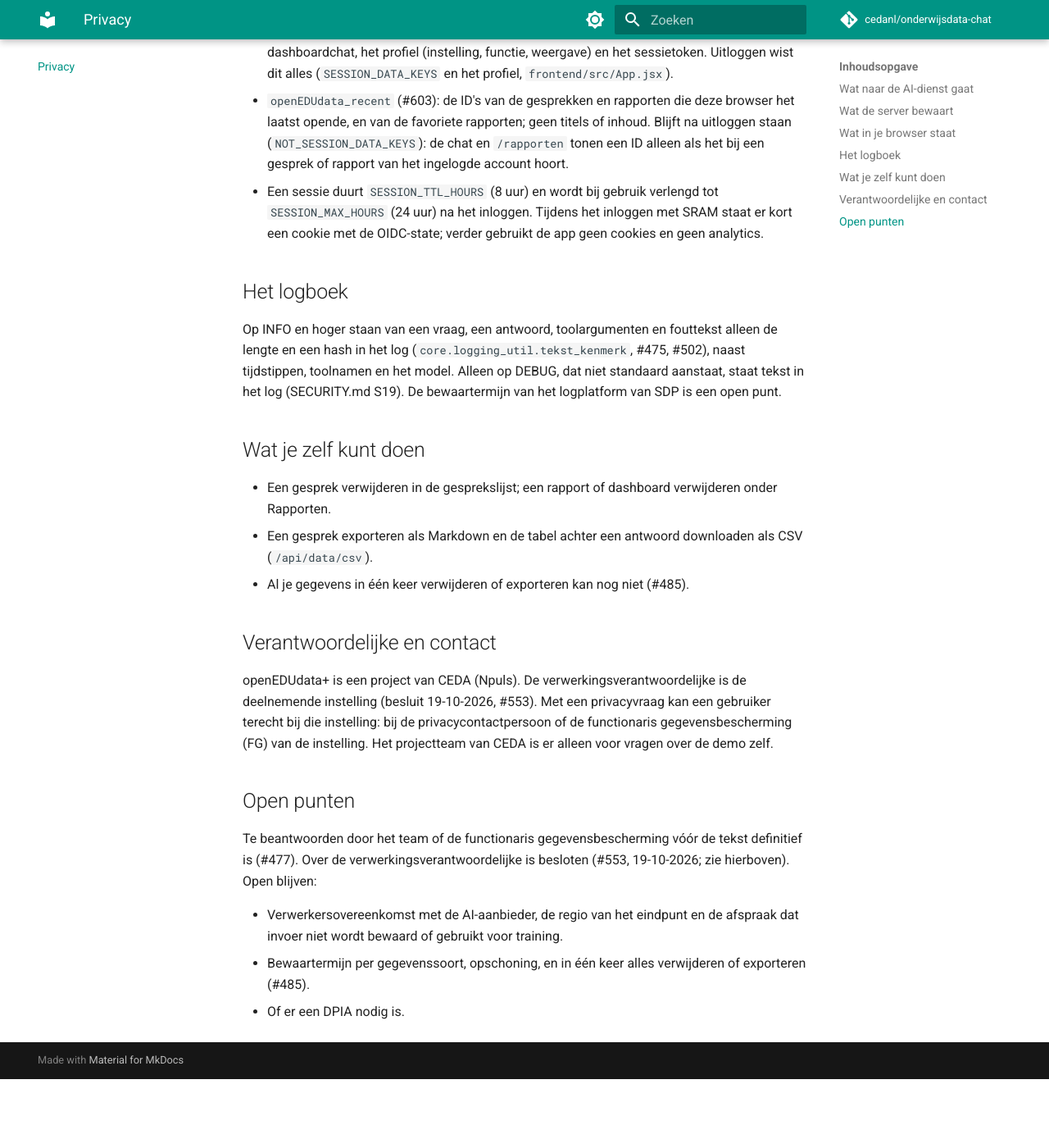
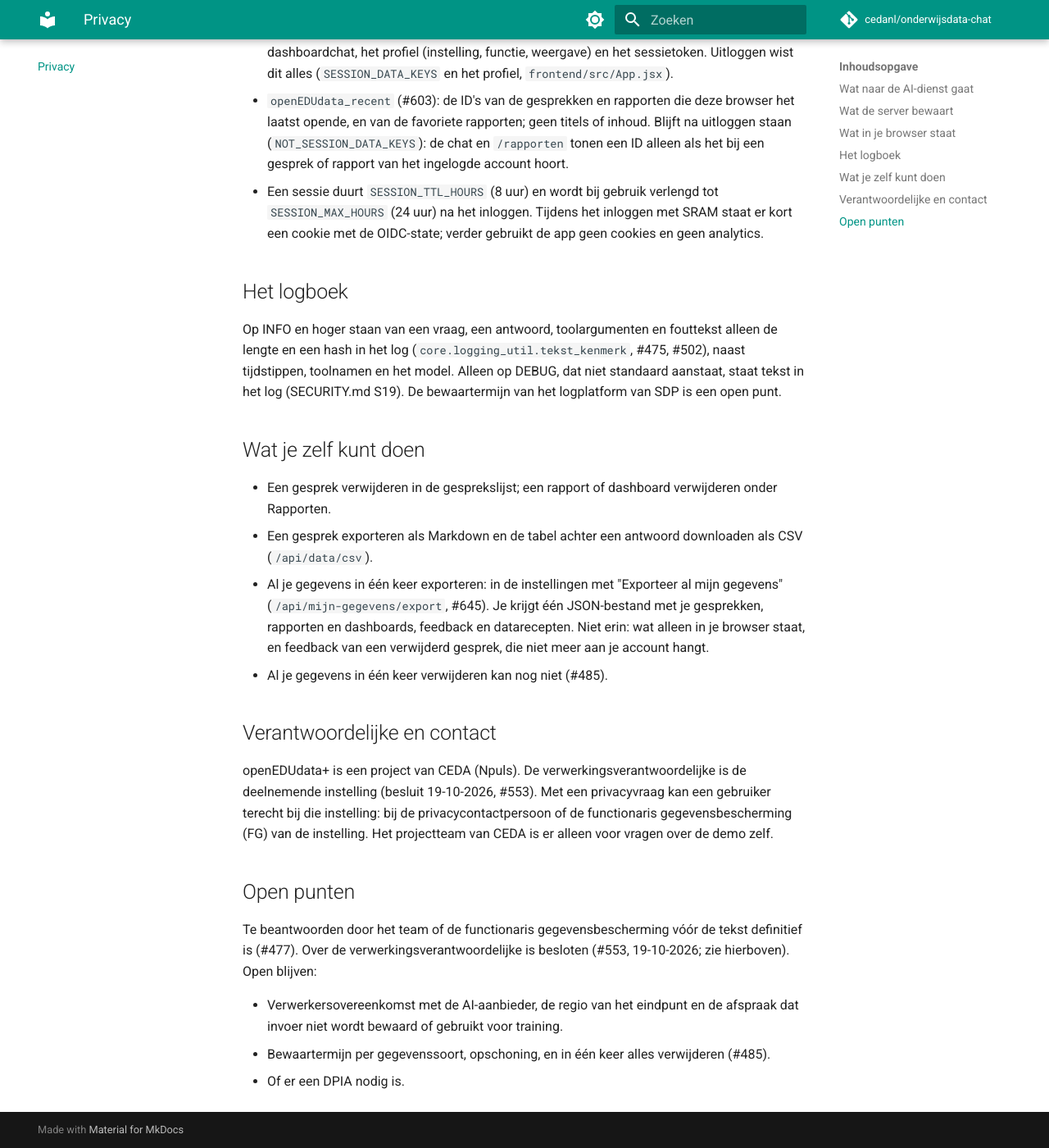
Before and after one commit to cedanl/onderwijsdata-chat, an MkDocs documentation site: the page built from docs/privacy.md, in a window 1280 px wide and 1400 px high, scrolled down 1712 px. Shown: the whole window at 82% size. Built offline with MkDocs 1.6.1 and Material for MkDocs 9.7.7, drawn with Linux system fonts in a browser that asks for light colours; comment, search, counter and statistics services are not loaded; before the commit the page ends 3028 px from its top, so only the background shows below that.

Commit message:
docs(privacy): say that all data can be exported, deleting it all stays open
"Wat je zelf kunt doen" and "Open punten" in /privacy and
docs/privacy.md name the export in the settings and its endpoint;
deleting everything at once remains an open point. SECURITY.md S16
and the changelog mention the export. A test keeps app and docs in line.

Refs #645, #485, #477

Co-Authored-By: Claude Opus 5.5 <noreply@anthropic.com>
Claude-Session: https://claude.ai/code/session_016wmahKoMMaYcewWaMzFXW3

```diff
--- a/docs/privacy.md
+++ b/docs/privacy.md
@@ -64,7 +64,11 @@ is een open punt.
 
 - Een gesprek verwijderen in de gesprekslijst; een rapport of dashboard verwijderen onder Rapporten.
 - Een gesprek exporteren als Markdown en de tabel achter een antwoord downloaden als CSV (`/api/data/csv`).
-- Al je gegevens in één keer verwijderen of exporteren kan nog niet (#485).
+- Al je gegevens in één keer exporteren: in de instellingen met "Exporteer al mijn gegevens"
+  (`/api/mijn-gegevens/export`, #645). Je krijgt één JSON-bestand met je gesprekken, rapporten en dashboards, feedback
+  en datarecepten. Niet erin: wat alleen in je browser staat, en feedback van een verwijderd gesprek, die niet meer aan
+  je account hangt.
+- Al je gegevens in één keer verwijderen kan nog niet (#485).
 
 ## Verantwoordelijke en contact
 
@@ -80,5 +84,5 @@ verwerkingsverantwoordelijke is besloten (#553, 19-10-2026; zie hierboven). Open
 
 - Verwerkersovereenkomst met de AI-aanbieder, de regio van het eindpunt en de afspraak dat invoer niet wordt
   bewaard of gebruikt voor training.
-- Bewaartermijn per gegevenssoort, opschoning, en in één keer alles verwijderen of exporteren (#485).
+- Bewaartermijn per gegevenssoort, opschoning, en in één keer alles verwijderen (#485).
 - Of er een DPIA nodig is.
```
Also changed, not shown: CHANGELOG.md (+5 -0 lines), SECURITY.md (+1 -1 lines), frontend/src/components/PrivacyInhoud.jsx (+8 -2 lines), 1 other file.
